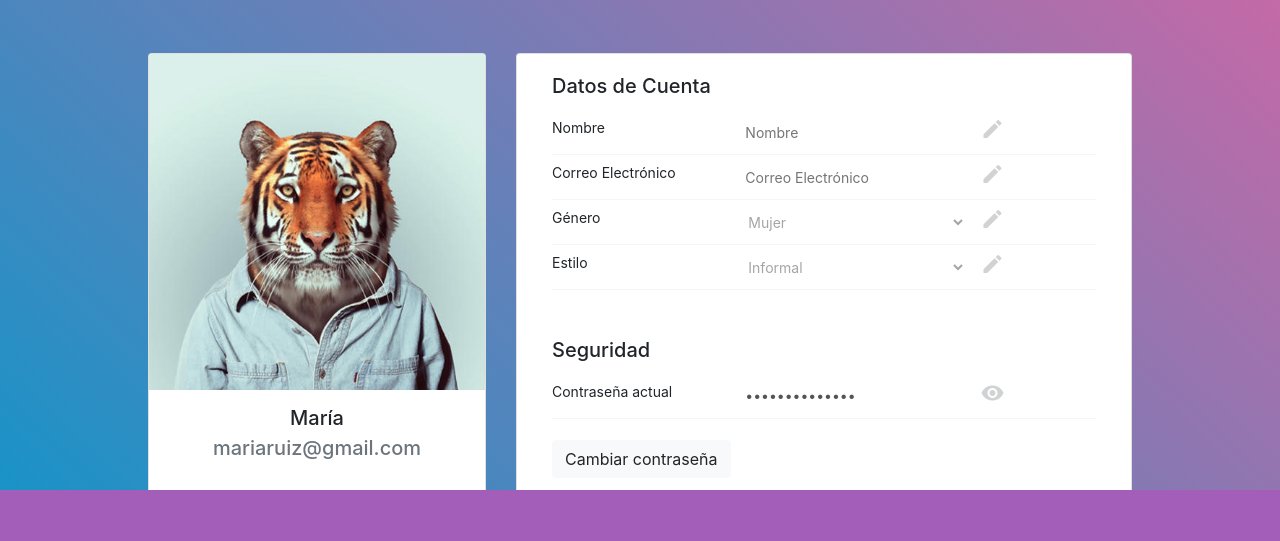
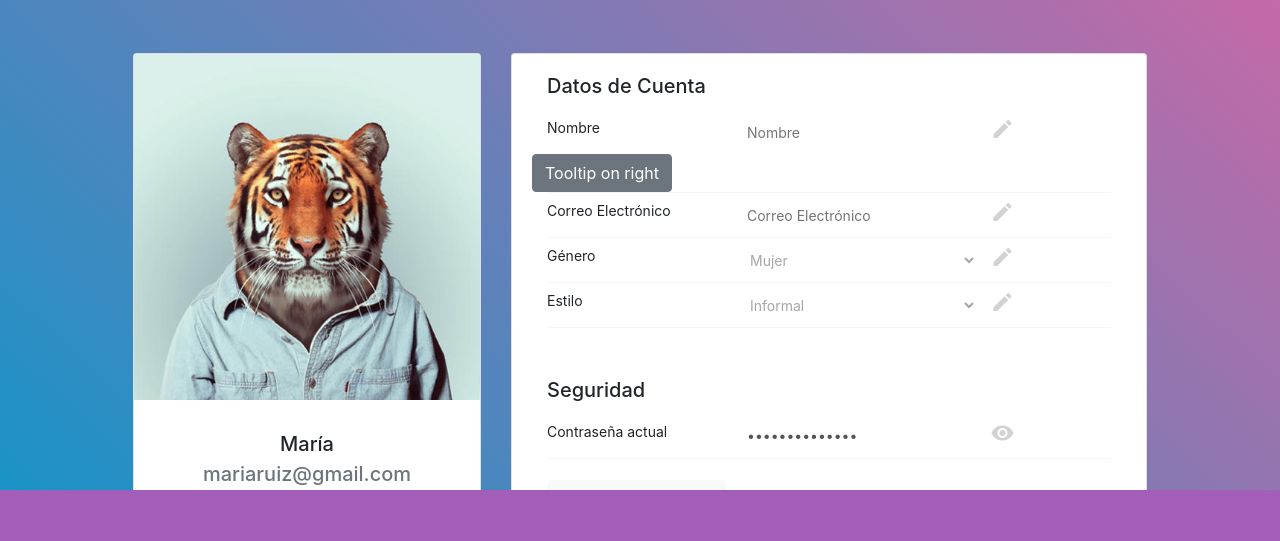
Before and after one commit to CarlosJoseMecha/Travelook, a plain HTML site: page perfil.html in a window 1280 px wide. Shown: the part 60-601 px from the top of the page. Drawn offline with nearby package versions, Linux system fonts and the light colour scheme.

Commit message:
retocando margins

```diff
--- a/perfil.html
+++ b/perfil.html
@@ -120,15 +120,17 @@
 
 		<!-- Profile Content -->
 		<div class="container">
-			<div>
-				<div class="card-deck m-5">
+			<div class="m-5">
+				<div class="card-deck">
 
 					<div class="card col-lg-4 col-md-12 text-center pl-0 pr-0">
 					    <img src="assets/img/avatar/profilePhoto.jpg" class="card-img-top mb-3" alt="Persona con cara de tigre">
-						<h5 class="card-title">María</h5>
-						<h5 class="card-subtitle text-muted mb-4">mariaruiz@gmail.com</h5>
-						<p class="card-text "><small class="text-muted ">En la comunidad Travellook desde ....</small></p>
-					</div>
+						<div class="m-3">
+							<h5 class="card-title">María</h5>
+							<h5 class="card-subtitle text-muted mb-4">mariaruiz@gmail.com</h5>
+							<p class="card-text "><small class="text-muted ">En la comunidad Travellook desde ....</small></p>
+						</div>
+						</div>
 
 					<div class="card col-lg-8 col-md-12">
 					    <div class="card-body">
@@ -140,6 +142,9 @@
 								    <input class="col-lg-5 col-md-12" type="text"  id="firstName" placeholder="Nombre" value="" disabled>
 
 								    <button type="button" class="btn btn-default btn-edit js-edit"><i  class="material-icons" data-toggle="tooltip" title="Editar">edit</i></button>
+								    <button type="button" class="btn btn-secondary" data-toggle="tooltip" data-placement="right" title="Tooltip on right">
+  Tooltip on right
+</button>
 
 									<button type="button" class="btn btn-default btn-save js-save"><i class="material-icons" data-toggle="tooltip" title="Guardar">save</i></button>
 									<button type="button" class="btn btn-default btn-delete js-delete"><i class="material-icons" data-toggle="tooltip" title="Descartar">delete</i></button>
@@ -312,6 +317,11 @@
 		});
 		//Get the current year for the copyright
 		$('#year').text(newDate().getFullYear());
+
+
+		$(function () {
+  			$('[data-toggle="tooltip"]').tooltip()
+		})
 	</script>
 
 	<script type="text/javascript" src="js/profile.js"></script>
```
